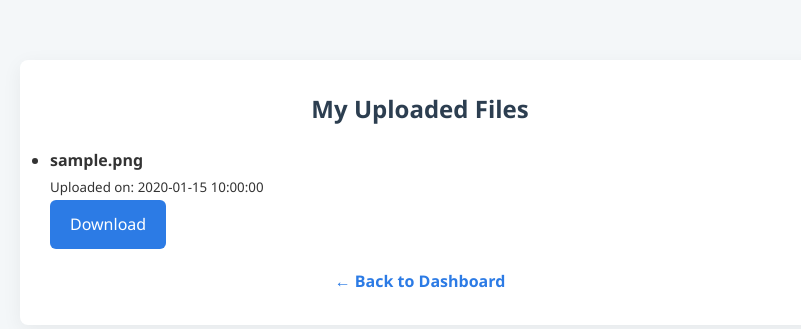
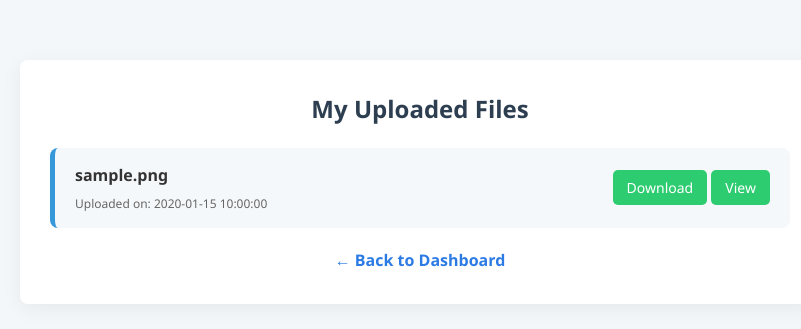
Before and after one commit to Presidor1/DATA-SECURITY-SYSTEM, a Flask app: page /my-uploads in a window 1280 px wide. Shown: the top 329 px of the page, without its empty margins (220-1021 px from the left). Run offline with Flask 3, Linux system fonts and the light colour scheme; the visitor is signed in with stand-in values (Sample User, id 1); tables that the repository leaves empty hold one stand-in row (Sample ...).

Commit message:
Update my_uploads.html

```diff
--- a/templates/my_uploads.html
+++ b/templates/my_uploads.html
@@ -20,10 +20,15 @@
     {% if uploads %}
       <ul class="upload-list">
         {% for upload in uploads %}
-          <li class="upload-item">
-            <strong>{{ upload.filename }}</strong><br>
-            <small>Uploaded on: {{ upload.upload_time.strftime('%Y-%m-%d %H:%M:%S') }}</small><br>
-            <a class="button" href="{{ url_for('download', filename=upload.filename) }}" download>Download</a>
+          <li class="upload-card">
+            <div class="file-info">
+              <strong>{{ upload.filename }}</strong>
+              <small>Uploaded on: {{ upload.upload_time.strftime('%Y-%m-%d %H:%M:%S') }}</small>
+            </div>
+            <div>
+              <a class="btn-download" href="{{ url_for('download', filename=upload.filename) }}" download>Download</a>
+              <a class="btn-download" href="{{ url_for('static', filename='uploads/' ~ upload.filename) }}" target="_blank">View</a>
+            </div>
           </li>
         {% endfor %}
       </ul>
```
